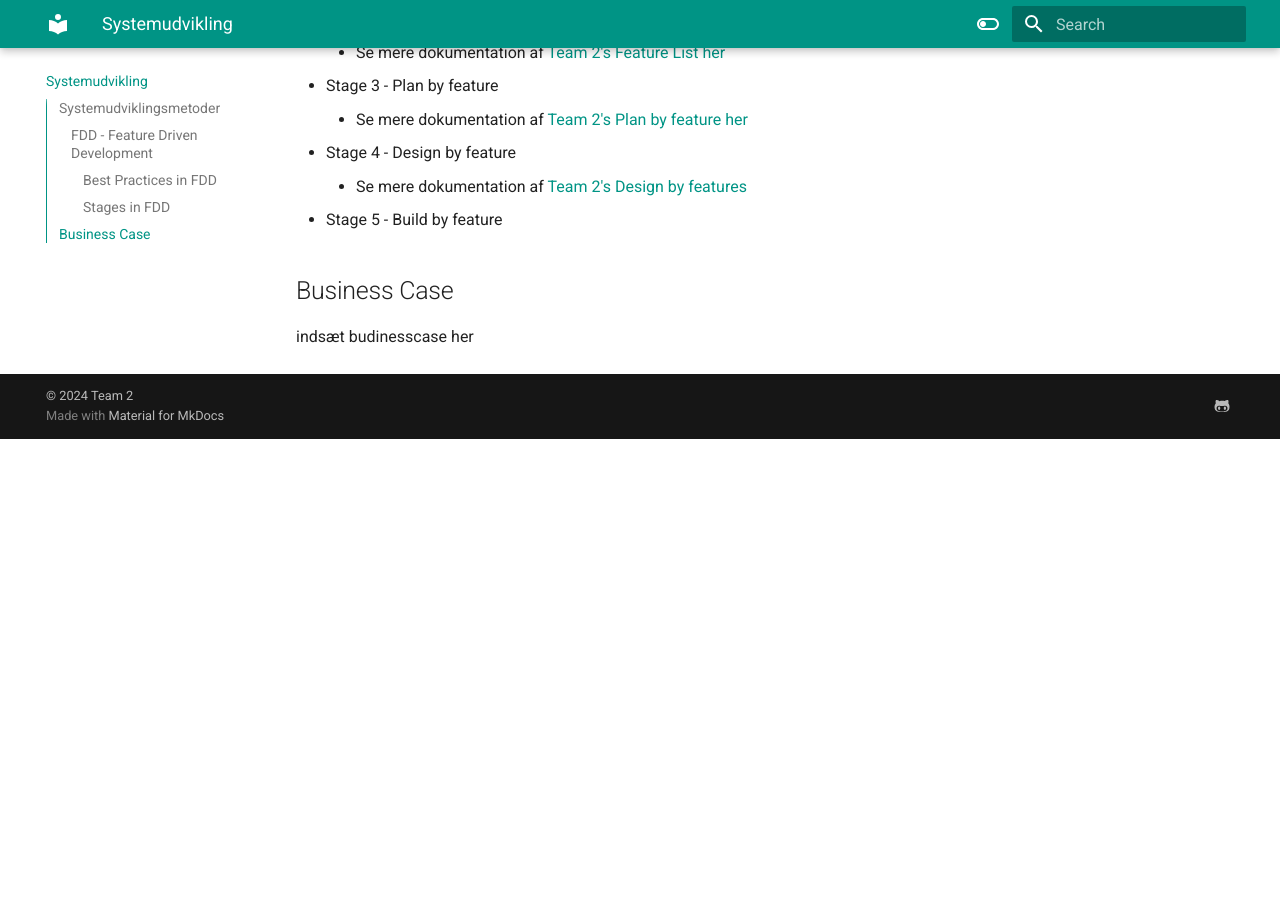
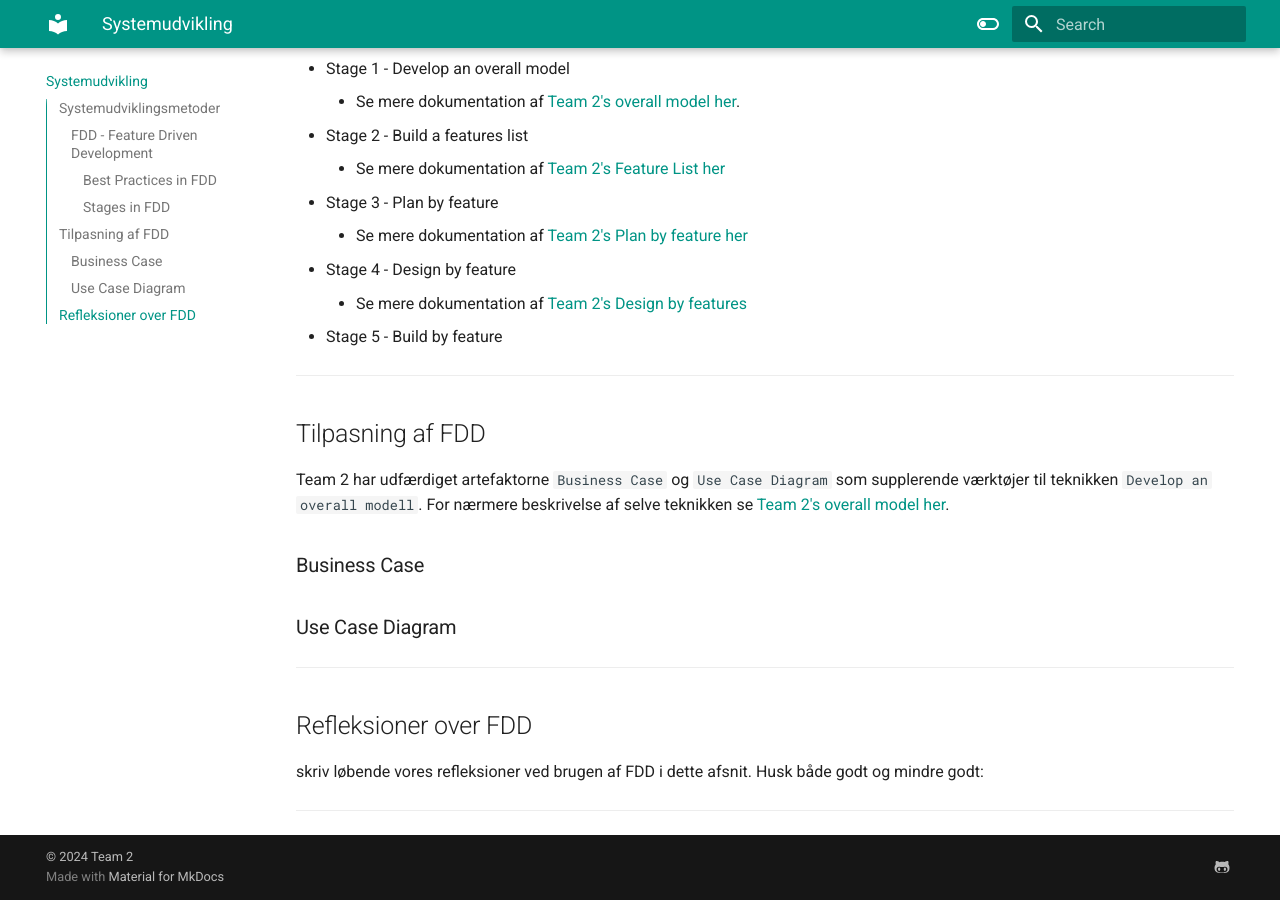
Before and after one commit to DMOoF23-Team2/3.Semester-Exam-Docs, an MkDocs documentation site: the page built from docs/systemudvikling.md, in a window 1280 px wide and 900 px high, scrolled down 1832 px. Built offline with MkDocs 1.6.1 and Material for MkDocs 9.7.7, drawn with Linux system fonts in a browser that asks for light colours; before the commit the page ends 2271 px from its top, so only the background shows below that; some of the changed text lies outside the part shown.

Commit message:
intro added

```diff
--- a/docs/systemudvikling.md
+++ b/docs/systemudvikling.md
@@ -1,7 +1,7 @@
 # Systemudvikling
+Team 2 på 3. semester skal vælge og arbejde med mindst 2 systemudviklingsmetoder til deres eksamensprojekt. De vil reflektere over fordele og ulemper ved hver metode og tilpasse dem til projektet efter behov. Denne side vil give et overblik over de valgte metoder, samt dokumentere deres anvendelse i projektet `Rally Obedience`.
 
 ## Systemudviklingsmetoder
-
 
 ### FDD - Feature Driven Development
 Team 2 har valgt `Feature Driven Development`, også kaldet `FDD`, som den første systemudviklingsmetode at arbejde ud fra.
@@ -52,6 +52,19 @@ Overordnet arbejdes der i 5 faser/`(stages)` i FDD. Undervejs gennem de 5 stages
     * Se mere dokumentation af [Team 2's Design by features](featureDrivenDevelopment.md#design-by-feature)
 *   Stage 5 - Build by feature
 
+---
+## Tilpasning af FDD
+Team 2 har udfærdiget artefaktorne `Business Case` og `Use Case Diagram` som supplerende værktøjer til teknikken `Develop an overall modell`. For nærmere beskrivelse af selve teknikken se [Team 2's overall model her](featureDrivenDevelopment.md#An-overall-model).
 
-## Business Case {#BusinessCase-section}
-indsæt budinesscase her
+### Business Case {#BusinessCase-section}
+
+### Use Case Diagram {#use-case-diagram}
+
+
+
+---
+
+## Refleksioner over FDD {#relections-on-fdd}
+skriv løbende vores refleksioner ved brugen af FDD i dette afsnit. Husk både godt og mindre godt:
+
+---
```
